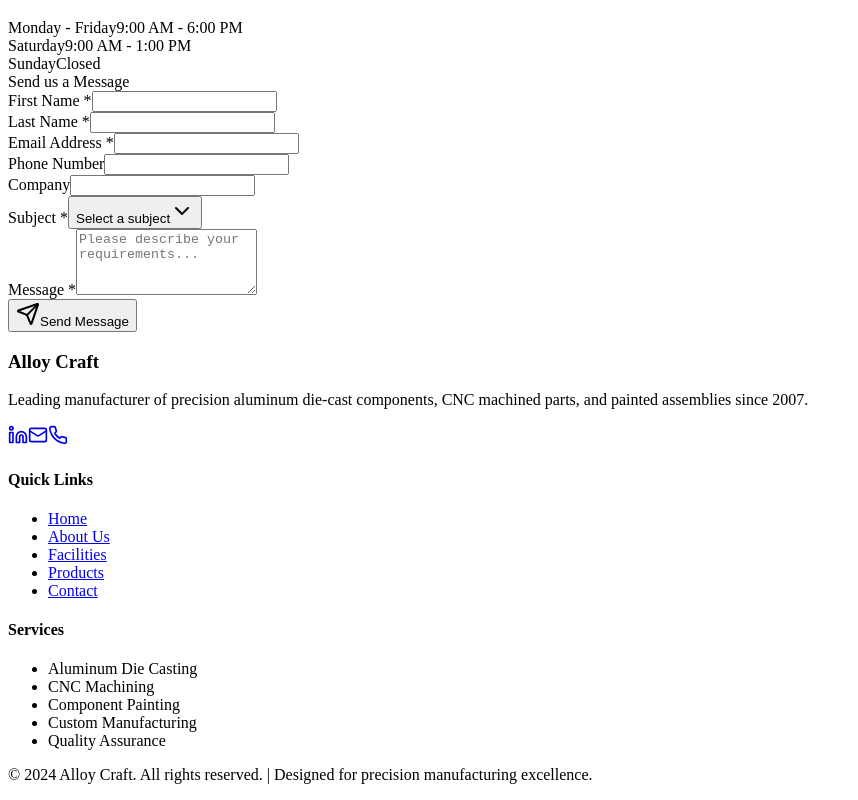
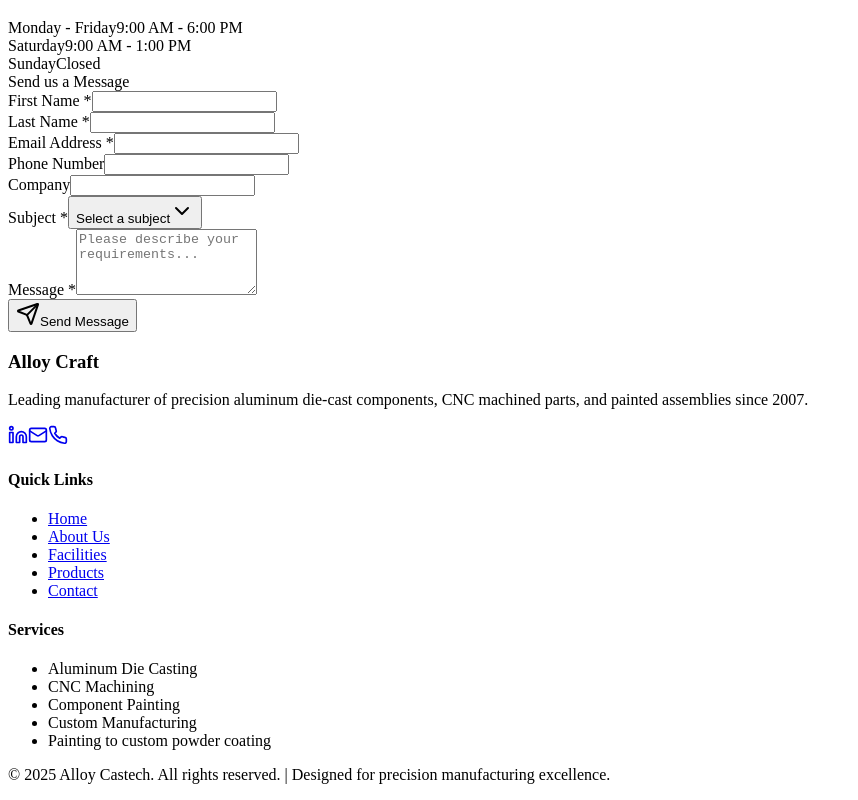
Before and after one commit to Dasvir275/alloy-craft-windows-source, a React (Vite) app in the folder client/: page /contact in a window 1280 px wide. Shown: the part 761-1561 px from the top of the page, without its empty margins (0-858 px from the left). Built offline with nearby package versions, Linux system fonts and the light colour scheme.

Commit message:
Update footer.tsx

```diff
--- a/client/src/components/footer.tsx
+++ b/client/src/components/footer.tsx
@@ -19,7 +19,7 @@
                 <Linkedin size={20} />
               </a>
               <a
-                href="mailto:info@alloycraft.in"
+                href="mailto:support@alloycastech.com"
                 className="w-10 h-10 bg-gray-800 rounded-lg flex items-center justify-center hover:bg-primary transition-colors"
               >
                 <Mail size={20} />
@@ -51,13 +51,13 @@
               <li>CNC Machining</li>
               <li>Component Painting</li>
               <li>Custom Manufacturing</li>
-              <li>Quality Assurance</li>
+              <li>Painting to custom powder coating</li>
             </ul>
           </div>
         </div>
 
         <div className="border-t border-gray-800 mt-8 pt-8 text-center text-gray-400">
-          <p>&copy; 2024 Alloy Craft. All rights reserved. | Designed for precision manufacturing excellence.</p>
+          <p>&copy; 2025 Alloy Castech. All rights reserved. | Designed for precision manufacturing excellence.</p>
         </div>
       </div>
     </footer>
```
